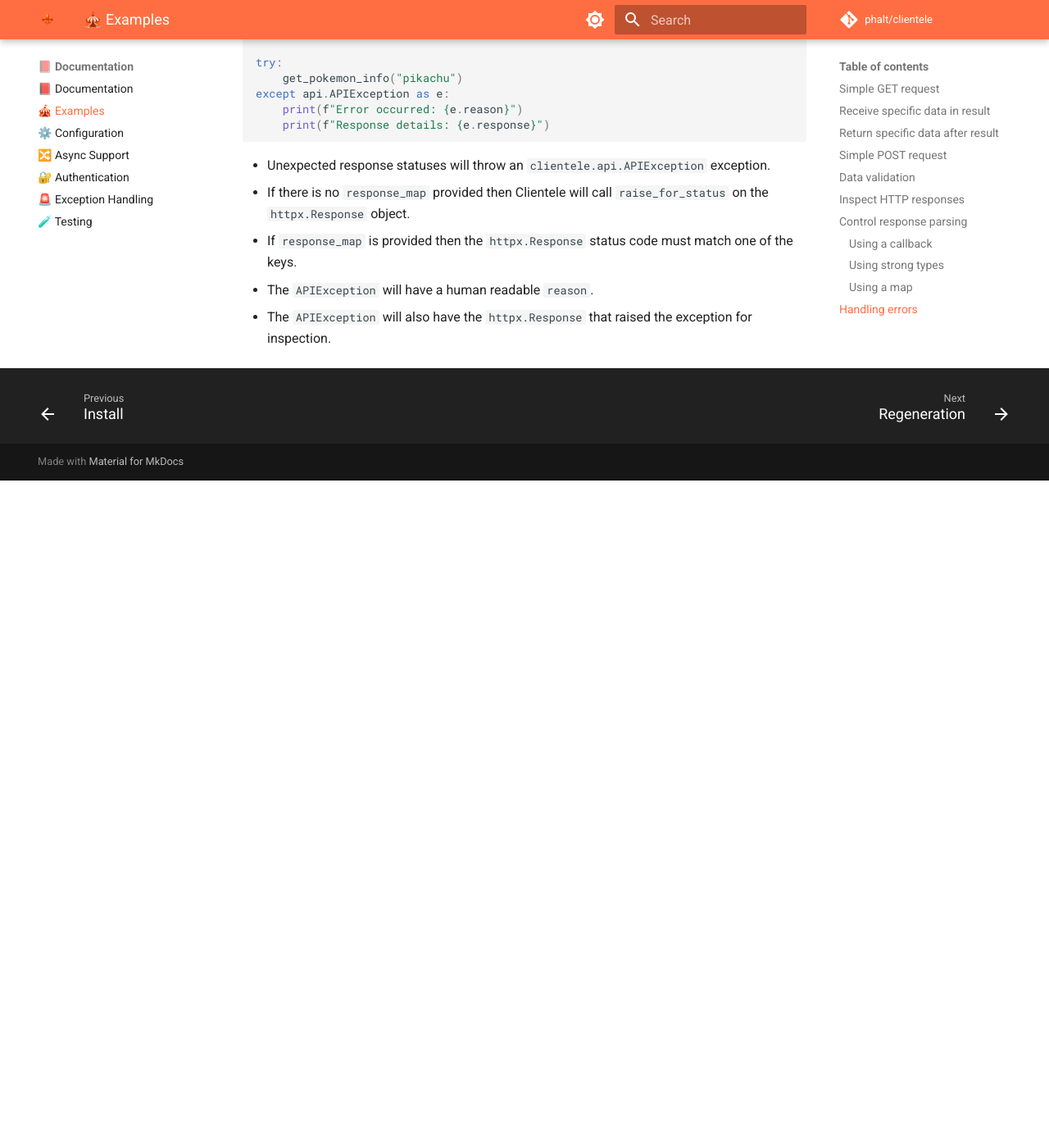
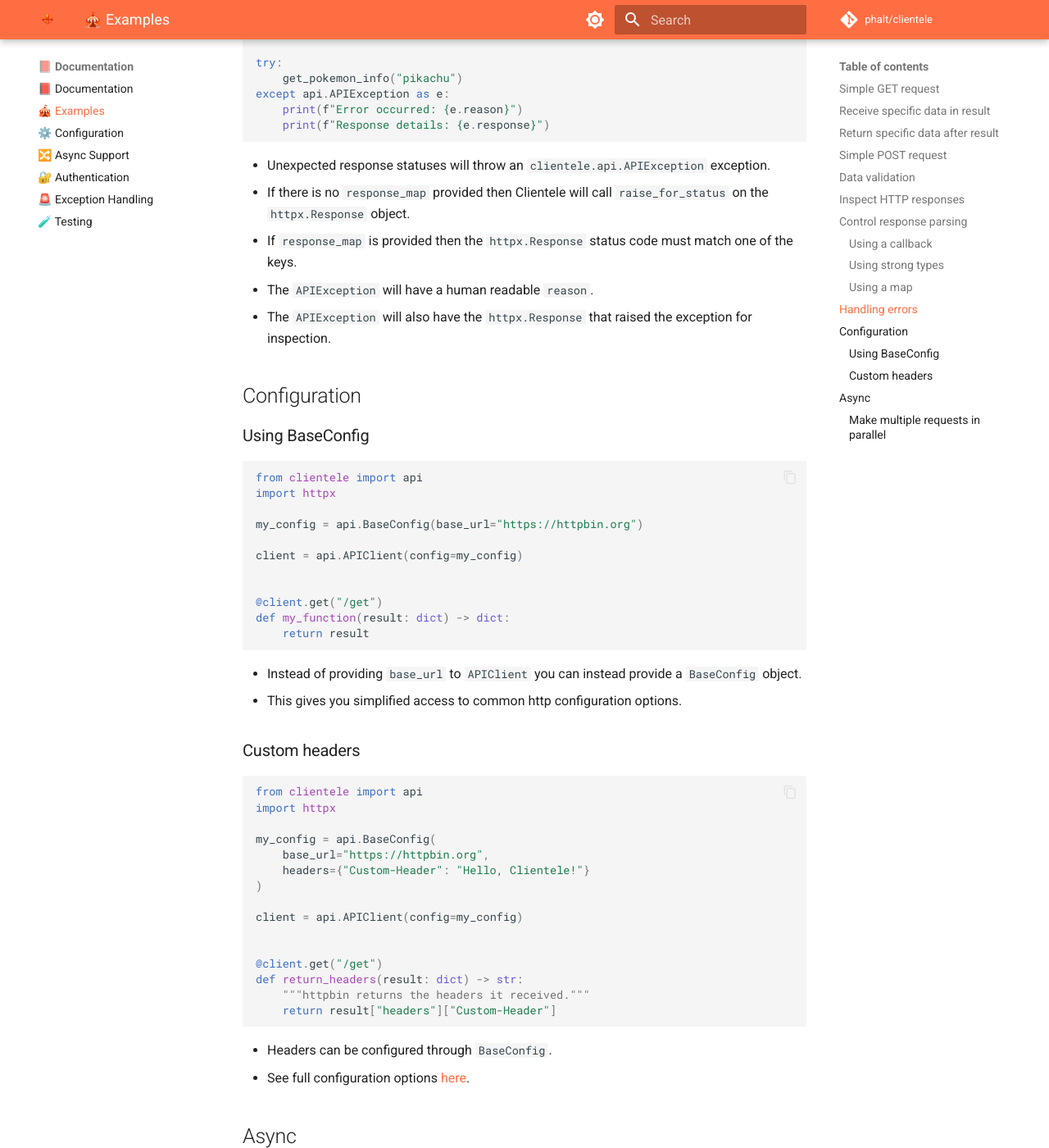
Before and after one commit to phalt/clientele, an MkDocs documentation site: the page built from docs/api-examples.md, in a window 1280 px wide and 1400 px high, scrolled down 4639 px. Shown: the whole window at 82% size. Built offline with MkDocs 1.6.1 and Material for MkDocs 9.7.7, drawn with Linux system fonts in a browser that asks for light colours; comment, search, counter and statistics services are not loaded; before the commit the page ends 5225 px from its top, so only the background shows below that; some of the changed text lies outside the part shown.

Commit message:
More examples

````diff
--- a/docs/api-examples.md
+++ b/docs/api-examples.md
@@ -223,3 +223,76 @@
 - If `response_map` is provided then the `httpx.Response` status code must match one of the keys.
 - The `APIException` will have a human readable `reason`.
 - The `APIException` will also have the `httpx.Response` that raised the exception for inspection.
+
+## Configuration
+
+### Using BaseConfig
+
+```python
+from clientele import api
+import httpx
+
+my_config = api.BaseConfig(base_url="https://httpbin.org")
+
+client = api.APIClient(config=my_config)
+
+
+@client.get("/get")
+def my_function(result: dict) -> dict:
+    return result
+```
+
+- Instead of providing `base_url` to `APIClient` you can instead provide a `BaseConfig` object.
+- This gives you simplified access to common http configuration options.
+
+### Custom headers
+
+```python
+from clientele import api
+import httpx
+
+my_config = api.BaseConfig(
+    base_url="https://httpbin.org",
+    headers={"Custom-Header": "Hello, Clientele!"}
+)
+
+client = api.APIClient(config=my_config)
+
+
+@client.get("/get")
+def return_headers(result: dict) -> str:
+    """httpbin returns the headers it received."""
+    return result["headers"]["Custom-Header"]
+```
+
+- Headers can be configured through `BaseConfig`.
+- See full configuration options [here](api-configuration.md).
+
+## Async
+
+### Make multiple requests in parallel
+
+```python
+import asyncio
+from clientele import api
+
+client = api.APIClient(base_url="https://pokeapi.co/api/v2")
+
+
+@client.get("/pokemon/{pokemon_id}")
+async def get_pokemon_name(pokemon_id: int, result: dict) -> str:
+    return result["name"]
+
+
+async def gather():
+    async_tasks = [get_pokemon_name(pokemon_id=i) for i in range(1, 152)]
+    return await asyncio.gather(*async_tasks)
+
+
+def get_all_pokemon_names():
+    return asyncio.run(gather())
+
+```
+
+- Use the common `gather` / `run` pattern to build modular API calls with Clientele.
+- This example executes 151 HTTP requests in parallel.
````
